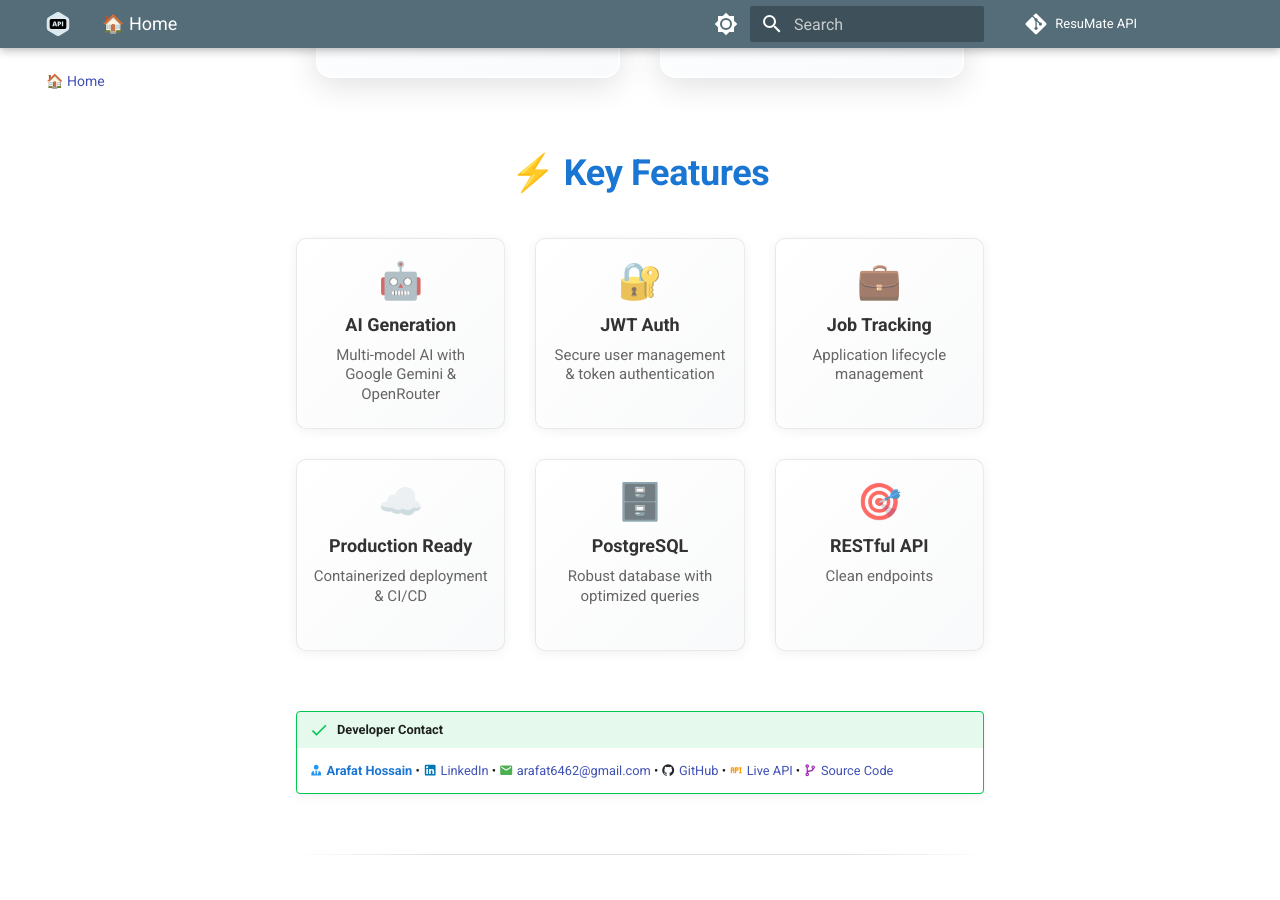
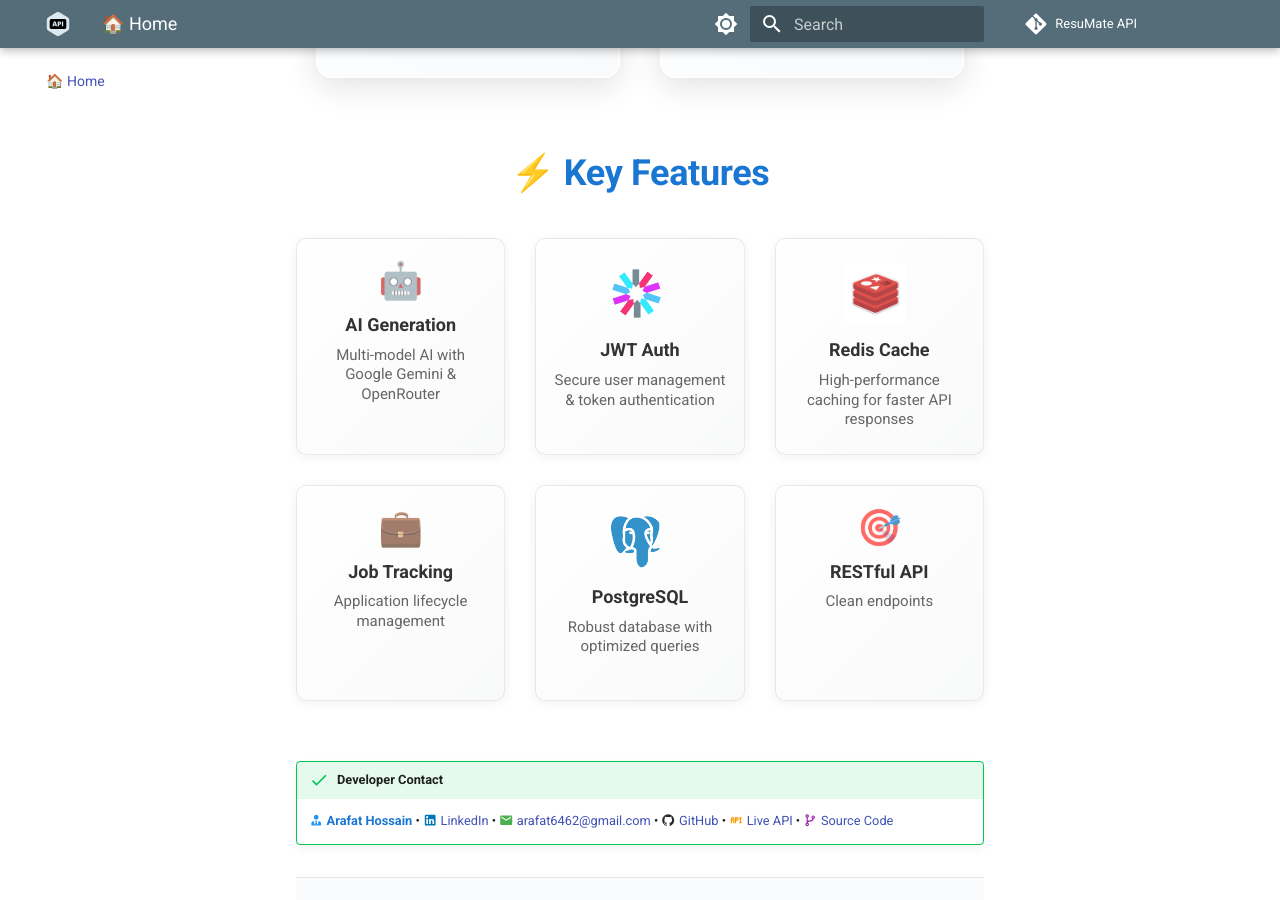
Before and after one commit to Arafat6462/ResuMate_API_Docs, an MkDocs documentation site: the page built from docs/index.md, in a window 1280 px wide and 900 px high, scrolled down 1247 px. Built offline with MkDocs 1.6.1 and Material for MkDocs 9.7.7, drawn with Linux system fonts in a browser that asks for light colours; comment, search, counter and statistics services are not loaded.

Commit message:
Add images for JWT, Redis, and PostgreSQL features in documentation

```diff
--- a/docs/index.md
+++ b/docs/index.md
@@ -8,7 +8,6 @@
 Production-ready Django REST API with intelligent resume generation, job tracking, and JWT authentication
 </div>
 </div>
-
 
 <div class="nav-section">
 <h2>📚 <strong>Explore Documentation</strong></h2>
@@ -53,7 +52,6 @@ Production-ready Django REST API with intelligent resume generation, job trackin
 </div>
 </div>
 
-
 <div class="features-section">
 <h2>⚡ <strong>Key Features</strong></h2>
 
@@ -66,9 +64,19 @@ Production-ready Django REST API with intelligent resume generation, job trackin
 </div>
 
 <div class="feature-card auth-sys">
-<div class="feature-icon">🔐</div>
-<strong>JWT Auth</strong>
-<p>Secure user management & token authentication</p>
+  <div class="feature-icon">
+    <img src="/assets/images/jwt.png" alt="JWT Logo" style="height: 1.7em; vertical-align: middle; margin-right: 0.2em;">
+  </div>
+  <strong>JWT Auth</strong>
+  <p>Secure user management & token authentication</p>
+</div>
+
+<div class="feature-card cache">
+  <div class="feature-icon">
+    <img src="/assets/images/redis.png" alt="Redis Logo" style="height: 1.7em; vertical-align: middle; margin-right: 0.2em;">
+  </div>
+  <strong>Redis Cache</strong>
+  <p>High-performance caching for faster API responses</p>
 </div>
 
 <div class="feature-card job-track">
@@ -77,16 +85,12 @@ Production-ready Django REST API with intelligent resume generation, job trackin
 <p>Application lifecycle management</p>
 </div>
 
-<div class="feature-card deploy">
-<div class="feature-icon">☁️</div>
-<strong>Production Ready</strong>
-<p>Containerized deployment & CI/CD</p>
-</div>
-
 <div class="feature-card database">
-<div class="feature-icon">🗄️</div>
-<strong>PostgreSQL</strong>
-<p>Robust database with optimized queries</p>
+  <div class="feature-icon">
+    <img src="/assets/images/postgresql.png" alt="PostgreSQL Logo" style="height: 1.7em; vertical-align: middle; margin-right: 0.2em;">
+  </div>
+  <strong>PostgreSQL</strong>
+  <p>Robust database with optimized queries</p>
 </div>
 
 <div class="feature-card api-design">
@@ -102,8 +106,6 @@ Production-ready Django REST API with intelligent resume generation, job trackin
 
 !!! success "Developer Contact"
     :material-account-tie:{ style="color: #2196f3" } **Arafat Hossain** • :material-linkedin:{ style="color: #0077b5" } [LinkedIn](https://www.linkedin.com/in/arafat6462) • :material-email:{ style="color: #4caf50" } [arafat6462@gmail.com](mailto:arafat6462@gmail.com) • :material-github:{ style="color: #24292e" } [GitHub](https://github.com/Arafat6462) • :material-api:{ style="color: #ff9800" } [Live API](https://arafat2.me/api) • :material-source-branch:{ style="color: #9c27b0" } [Source Code](https://github.com/Arafat6462/ResuMate)
-
----
 
 <div style="
   display: flex;
```
Also changed, not shown: docs/assets/images/api.png (added), docs/assets/images/jwt.png (added), docs/assets/images/postgresql.png (added), docs/assets/images/redis.png (added).
